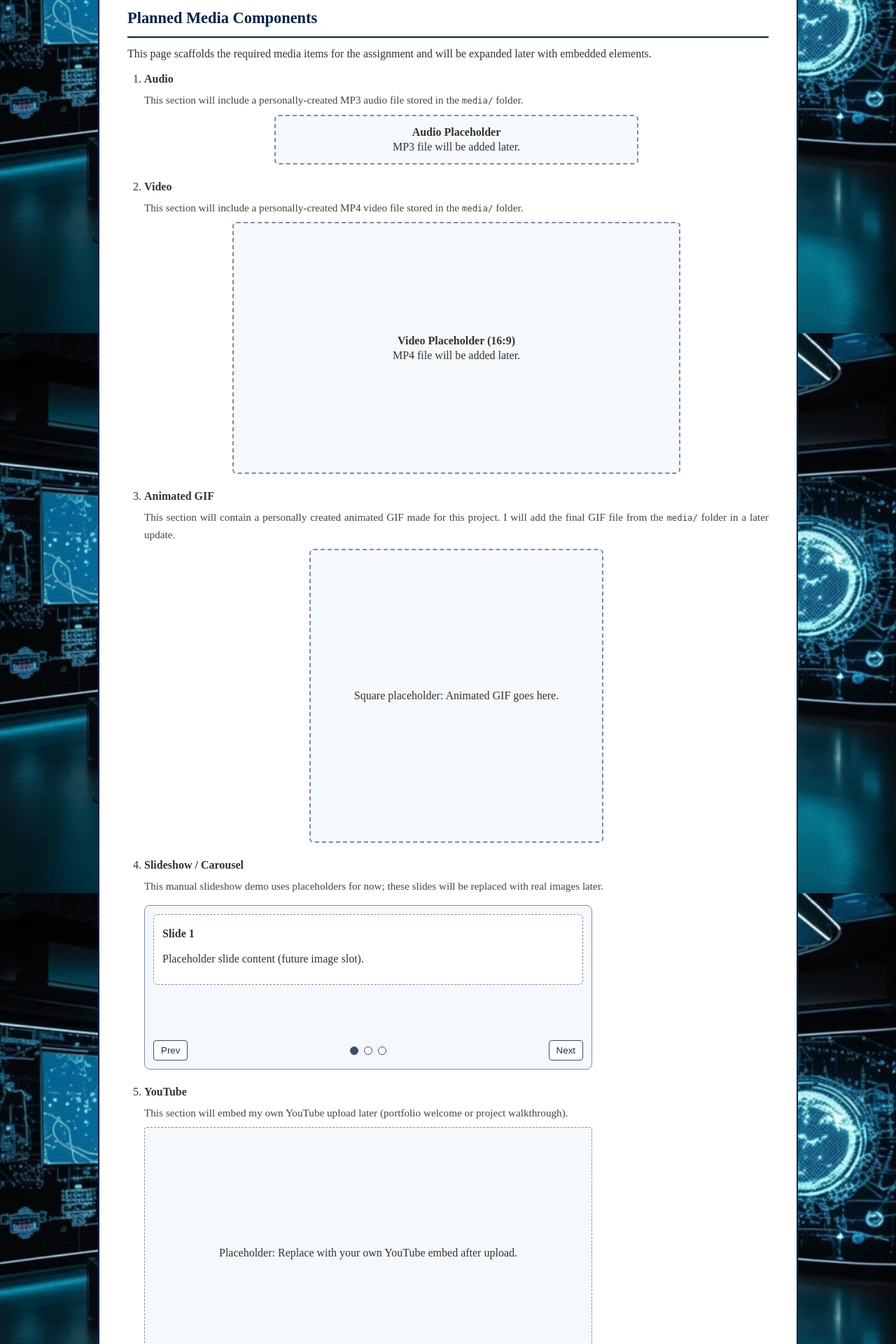
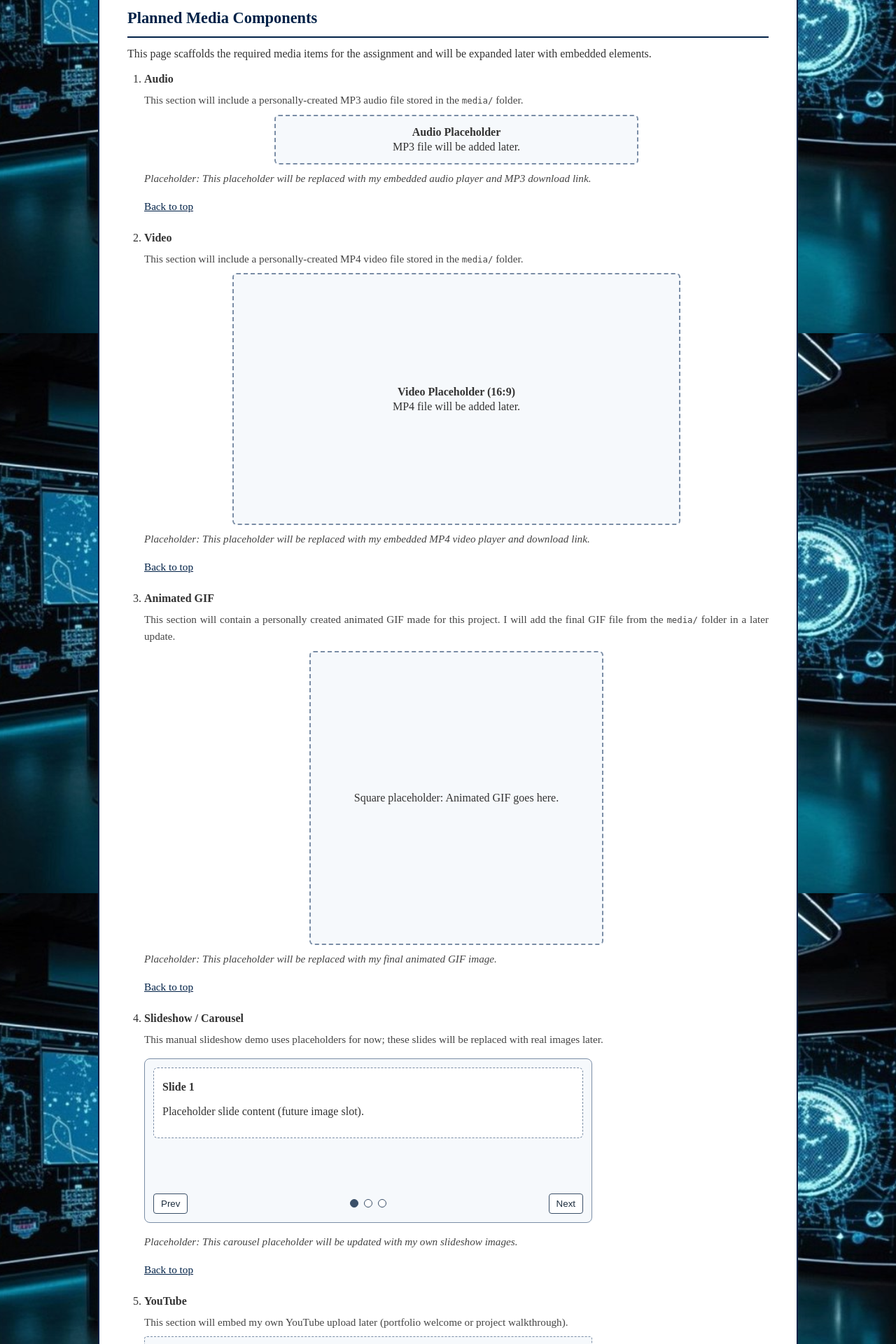
Before and after one commit to Graves217/Farah-SCF-Project-Site, a PHP site: page /media.htm in a window 1280 px wide. Shown: the part 324-2244 px from the top of the page at 70% size. Run offline with PHP 8.4, Linux system fonts and the light colour scheme.

Commit message:
Polish media placeholders and add back-to-top links
Agent-Logs-Url: https://github.com/Graves217/Farah-SCF-Project-Site/sessions/23871a94-82c4-41d0-9d83-5d2b63b50737

Co-authored-by: Graves217 <260338615+Graves217@users.noreply.github.com>

```diff
--- a/farah-scf.css
+++ b/farah-scf.css
@@ -211,11 +211,31 @@ section h2 {
     margin: 6px 0 8px 0;
 }
 
+.media-placeholder-note {
+    font-size: 0.95em;
+    color: #444;
+    margin: 8px 0 0 0;
+    font-style: italic;
+}
+
 .media-placeholder {
     border: 1px dashed #7a8da6;
     background-color: #f6f9fc;
     padding: 10px 12px;
     border-radius: 4px;
+}
+
+.back-to-top {
+    display: inline-block;
+    margin-top: 6px;
+    color: var(--primary-color);
+    text-decoration: underline;
+    font-size: 0.95em;
+}
+
+.back-to-top:hover,
+.back-to-top:focus {
+    color: var(--accent-color);
 }
 
 .audio-slot {
--- a/media.htm
+++ b/media.htm
@@ -28,7 +28,7 @@
                 </ul>
             </nav>
 
-            <main>
+            <main id="top">
 
                 <hr>
 
@@ -48,6 +48,7 @@
                                     MP3 file will be added later.
                                 </div>
                             </div>
+                            <p class="media-placeholder-note">Placeholder: This placeholder will be replaced with my embedded audio player and MP3 download link.</p>
                             <!-- Final expected markup:
                             <audio controls>
                               <source src="media/your-audio.mp3" type="audio/mpeg">
@@ -55,6 +56,7 @@
                             </audio>
                             <p><a href="media/your-audio.mp3" download>Download audio</a></p>
                             -->
+                            <p><a class="back-to-top" href="#top">Back to top</a></p>
                         </li>
                         <li>
                             <strong>Video</strong>
@@ -65,6 +67,7 @@
                                     MP4 file will be added later.
                                 </div>
                             </div>
+                            <p class="media-placeholder-note">Placeholder: This placeholder will be replaced with my embedded MP4 video player and download link.</p>
                             <!-- Final expected markup:
                             <video class="video-player" controls>
                               <source src="media/your-video.mp4" type="video/mp4">
@@ -72,12 +75,15 @@
                             </video>
                             <p><a href="media/your-video.mp4" download>Download the video (MP4)</a></p>
                             -->
+                            <p><a class="back-to-top" href="#top">Back to top</a></p>
                         </li>
                         <li>
                             <strong>Animated GIF</strong>
                             <p class="media-note">This section will contain a personally created animated GIF made for this project. I will add the final GIF file from the <code>media/</code> folder in a later update.</p>
                             <div class="gif-slot">Square placeholder: Animated GIF goes here.</div>
+                            <p class="media-placeholder-note">Placeholder: This placeholder will be replaced with my final animated GIF image.</p>
                             <!-- Expected final markup: <img src="media/your-gif.gif" alt="Brief description of my animated GIF"> -->
+                            <p><a class="back-to-top" href="#top">Back to top</a></p>
                         </li>
                         <li>
                             <strong>Slideshow / Carousel</strong>
@@ -103,15 +109,19 @@
                                     <button type="button" class="carousel__button" data-carousel-next aria-label="Next slide">Next</button>
                                 </div>
                             </section>
+                            <p class="media-placeholder-note">Placeholder: This carousel placeholder will be updated with my own slideshow images.</p>
                             <!-- Expected embed skeleton: <div class="slideshow" role="region" aria-roledescription="carousel" aria-label="Featured image slideshow"><button type="button" aria-label="Previous slide">Prev</button><div class="slides" aria-live="polite"></div><button type="button" aria-label="Next slide">Next</button></div> -->
+                            <p><a class="back-to-top" href="#top">Back to top</a></p>
                         </li>
                         <li>
                             <strong>YouTube</strong>
                             <p class="media-note">This section will embed my own YouTube upload later (portfolio welcome or project walkthrough).</p>
                             <div class="video-embed">
-                                <div class="media-placeholder">Placeholder: Replace with your own YouTube embed after upload.</div>
+                                <div class="media-placeholder">YouTube embed placeholder area.</div>
                                 <!-- Expected embed skeleton: <iframe width="560" height="315" src="https://www.youtube.com/embed/VIDEO_ID_HERE" title="YouTube video player" loading="lazy" allow="accelerometer; autoplay; clipboard-write; encrypted-media; gyroscope; picture-in-picture; web-share" referrerpolicy="strict-origin-when-cross-origin" allowfullscreen></iframe> -->
                             </div>
+                            <p class="media-placeholder-note">Placeholder: This placeholder will be replaced with my uploaded YouTube video embed.</p>
+                            <p><a class="back-to-top" href="#top">Back to top</a></p>
                         </li>
                         <li>
                             <strong>z-index Stacked Images</strong>
@@ -120,7 +130,8 @@
                                 <div class="z-stack__layer z-stack__layer--back">Back Layer (z-index: 1)</div>
                                 <div class="z-stack__layer z-stack__layer--front">Front Layer (z-index: 2)</div>
                             </div>
-                            <p class="z-stack__caption">Placeholder demo: the front box overlaps the back box using <code>position</code> and <code>z-index</code>.</p>
+                            <p class="media-placeholder-note">Placeholder: This placeholder will be replaced with my final stacked image composition using <code>position</code> and <code>z-index</code>.</p>
+                            <p><a class="back-to-top" href="#top">Back to top</a></p>
                         </li>
                     </ol>
 
```
